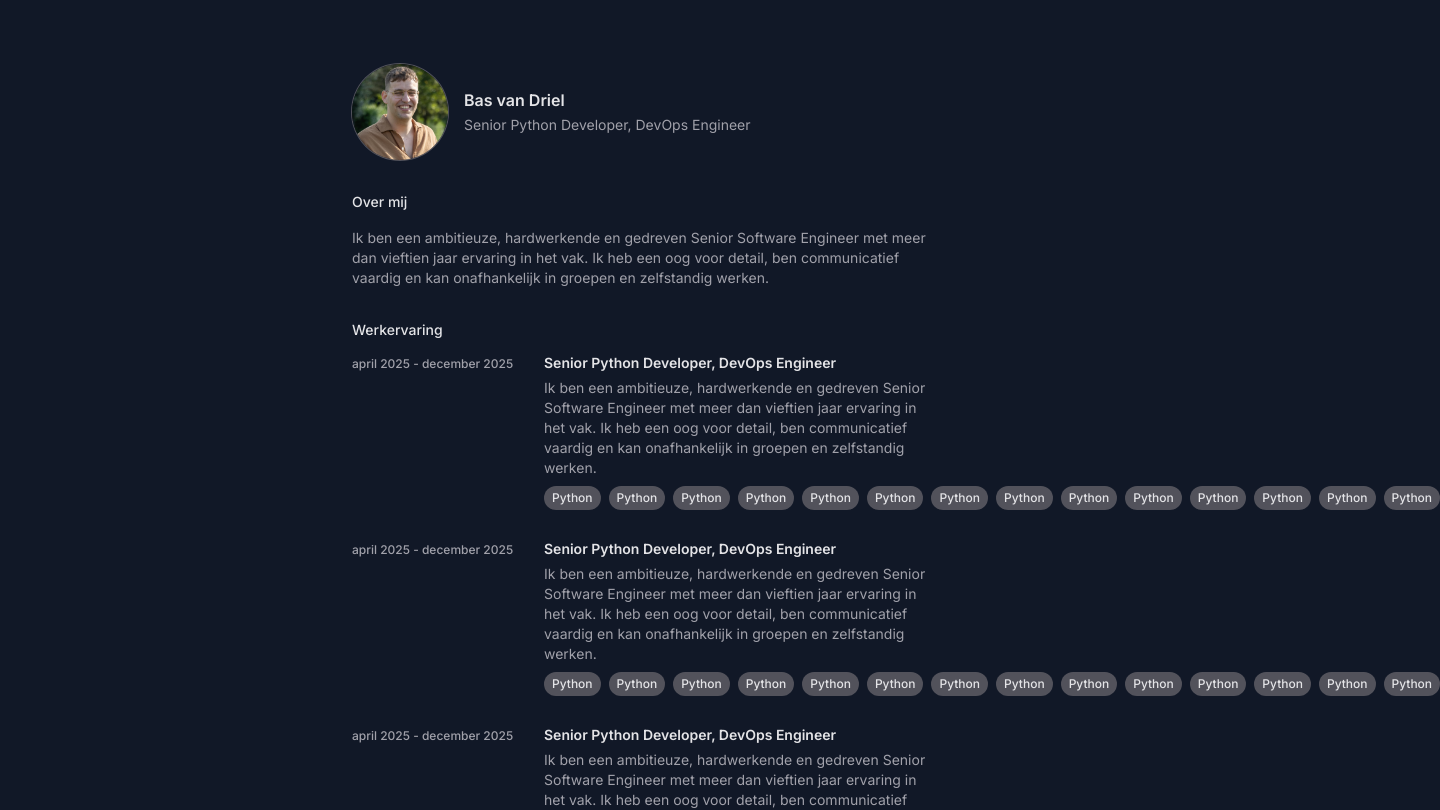
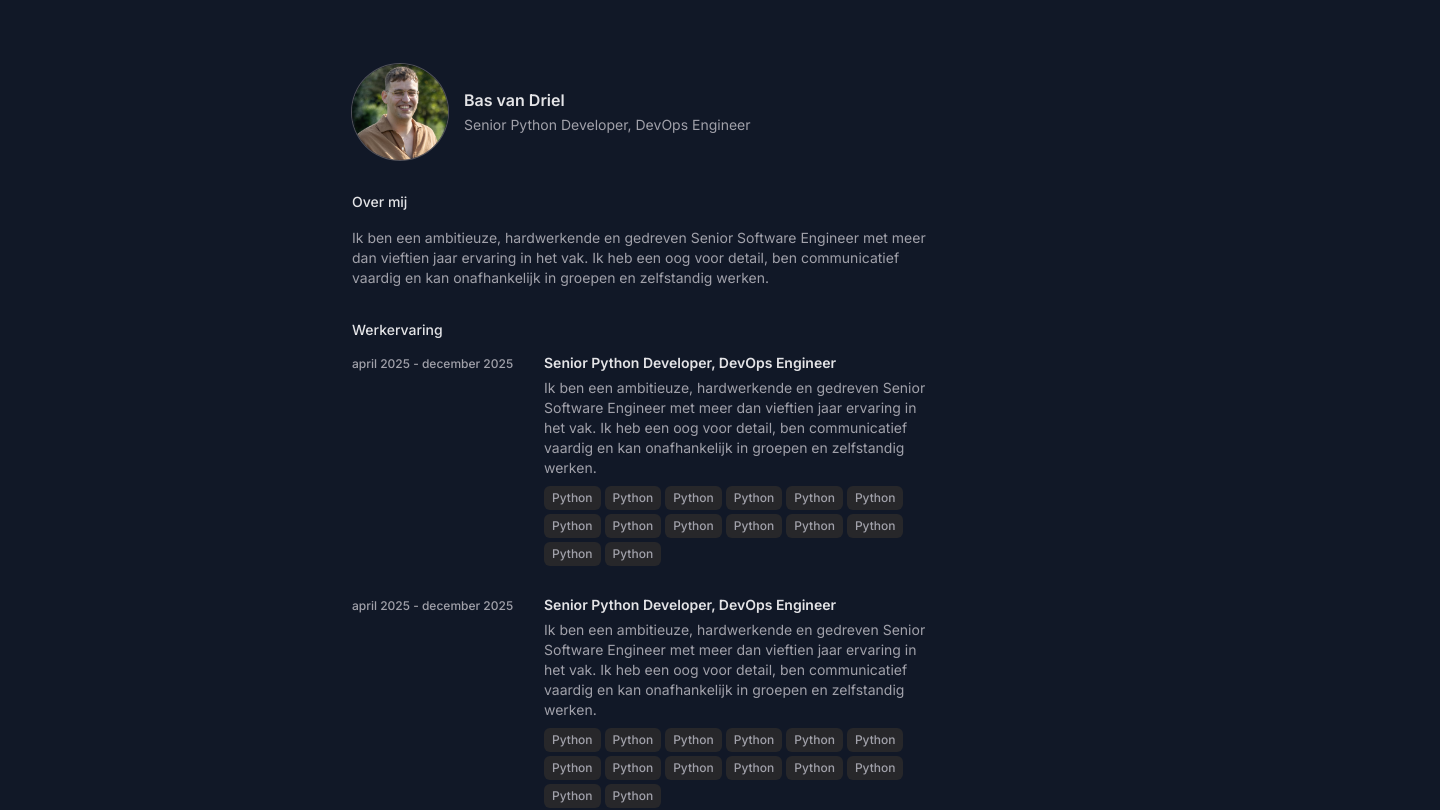
Before and after one commit to basvandriel/portfolio-website, a React (Create React App) app: page / in a window 1280 px wide. Shown: the top 810 px of the page, 1440 px wide, since content can reach past the window. Built offline with nearby package versions, Linux system fonts and the light colour scheme; what @react-pdf/renderer, react-pdf-tailwind would draw is missing.

Commit message:
work on work tags

```diff
--- a/src/Redesign.tsx
+++ b/src/Redesign.tsx
@@ -34,7 +34,7 @@ const AboutMeSection = () => (
 );
 
 const WorkExperienceTag = () => (
-  <span className="text-xs text-zinc-200 bg-zinc-600 font-medium py-1 px-2 rounded-full">
+  <span className="text-xs text-zinc-400 bg-zinc-800 font-medium py-1 px-2 rounded-md ">
     Python
   </span>
 );
@@ -78,7 +78,7 @@ const WorkExperienceListing = ({
         <p className="text-sm mt-2 text-zinc-400">{jobDescription.trim()}</p>
 
         {/* work tags */}
-        <div className="flex mt-2 space-x-2 relative">
+        <div className="flex flex-row flex-wrap w-auto mt-2 gap-1 relative">
           <WorkExperienceTag />
           <WorkExperienceTag />
           <WorkExperienceTag />
```
